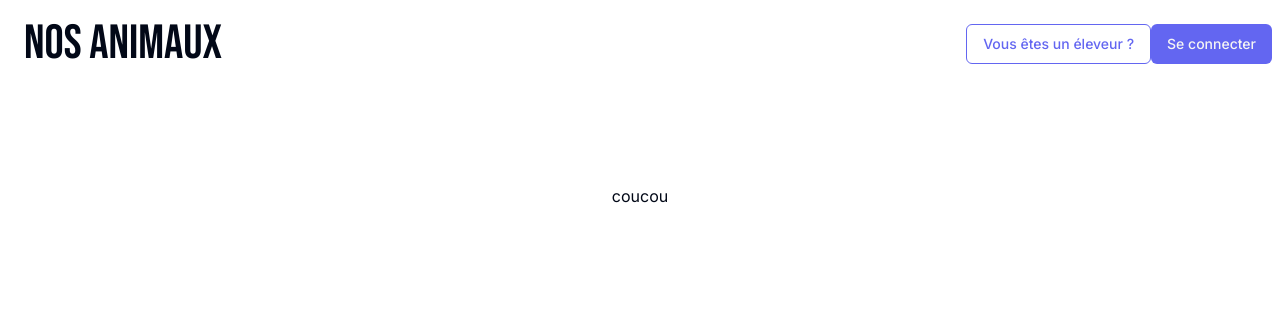
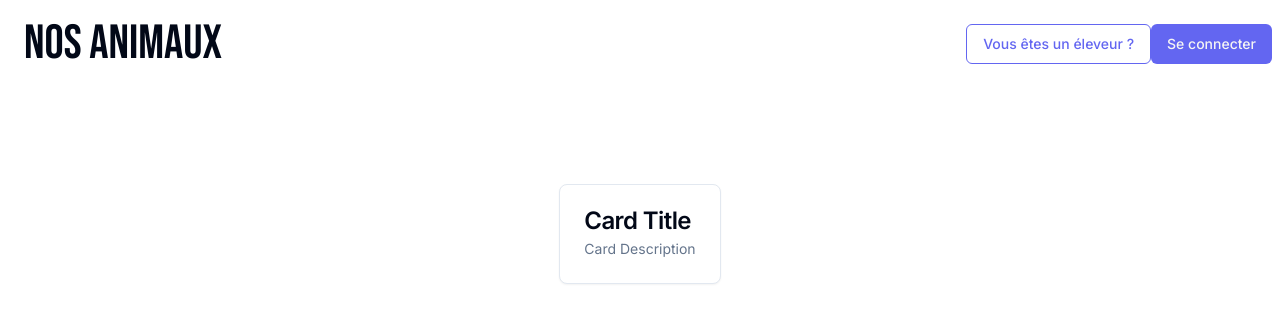
Before and after one commit to EmyLD/pets-app, a Next.js app: page / in a window 1280 px wide. Shown: the top 322 px of the page. Built offline with nearby package versions, Linux system fonts and the light colour scheme.

Commit message:
create component card

```diff
--- a/app/page.tsx
+++ b/app/page.tsx
@@ -1,9 +1,10 @@
+import Publication from "@/components/publication/Card";
 import Image from "next/image";
 
 export default function Home() {
   return (
     <main className="flex min-h-screen flex-col items-center justify-between p-24">
-      coucou
+      <Publication />
     </main>
   );
 }
--- a/components/publication/Card.tsx
+++ b/components/publication/Card.tsx
@@ -1,3 +1,19 @@
-export default function Card() {
-  return <h1>Card</h1>;
+import {
+  Card,
+  CardContent,
+  CardDescription,
+  CardFooter,
+  CardHeader,
+  CardTitle,
+} from "@/components/ui/card";
+
+export default function Publication() {
+  return (
+    <Card>
+      <CardHeader>
+        <CardTitle>Card Title</CardTitle>
+        <CardDescription>Card Description</CardDescription>
+      </CardHeader>
+    </Card>
+  );
 }
--- /dev/null
+++ b/components/ui/card.tsx
@@ -0,0 +1,79 @@
+import * as React from "react"
+
+import { cn } from "@/lib/utils"
+
+const Card = React.forwardRef<
+  HTMLDivElement,
+  React.HTMLAttributes<HTMLDivElement>
+>(({ className, ...props }, ref) => (
+  <div
+    ref={ref}
+    className={cn(
+      "rounded-lg border bg-card text-card-foreground shadow-sm",
+      className
+    )}
+    {...props}
+  />
+))
+Card.displayName = "Card"
+
+const CardHeader = React.forwardRef<
+  HTMLDivElement,
+  React.HTMLAttributes<HTMLDivElement>
+>(({ className, ...props }, ref) => (
+  <div
+    ref={ref}
+    className={cn("flex flex-col space-y-1.5 p-6", className)}
+    {...props}
+  />
+))
+CardHeader.displayName = "CardHeader"
+
+const CardTitle = React.forwardRef<
+  HTMLParagraphElement,
+  React.HTMLAttributes<HTMLHeadingElement>
+>(({ className, ...props }, ref) => (
+  <h3
+    ref={ref}
+    className={cn(
+      "text-2xl font-semibold leading-none tracking-tight",
+      className
+    )}
+    {...props}
+  />
+))
+CardTitle.displayName = "CardTitle"
+
+const CardDescription = React.forwardRef<
+  HTMLParagraphElement,
+  React.HTMLAttributes<HTMLParagraphElement>
+>(({ className, ...props }, ref) => (
+  <p
+    ref={ref}
+    className={cn("text-sm text-muted-foreground", className)}
+    {...props}
+  />
+))
+CardDescription.displayName = "CardDescription"
+
+const CardContent = React.forwardRef<
+  HTMLDivElement,
+  React.HTMLAttributes<HTMLDivElement>
+>(({ className, ...props }, ref) => (
+  <div ref={ref} className={cn("p-6 pt-0", className)} {...props} />
+))
+CardContent.displayName = "CardContent"
+
+const CardFooter = React.forwardRef<
+  HTMLDivElement,
+  React.HTMLAttributes<HTMLDivElement>
+>(({ className, ...props }, ref) => (
+  <div
+    ref={ref}
+    className={cn("flex items-center p-6 pt-0", className)}
+    {...props}
+  />
+))
+CardFooter.displayName = "CardFooter"
+
+export { Card, CardHeader, CardFooter, CardTitle, CardDescription, CardContent }
```
